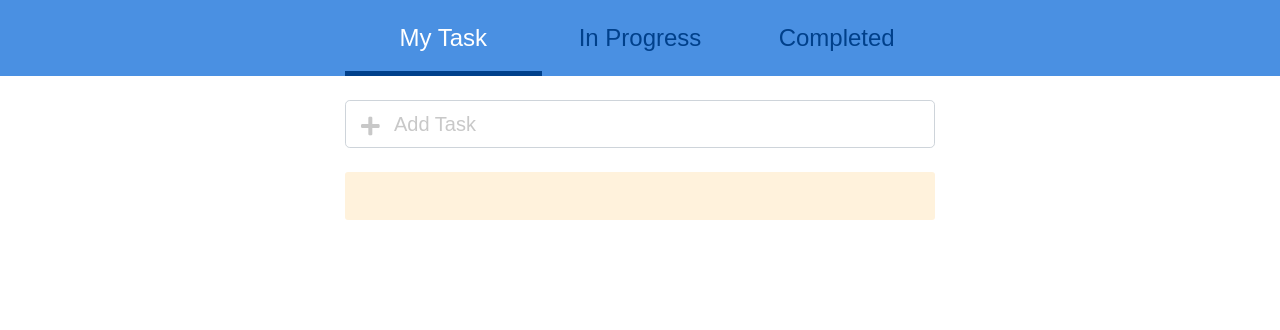
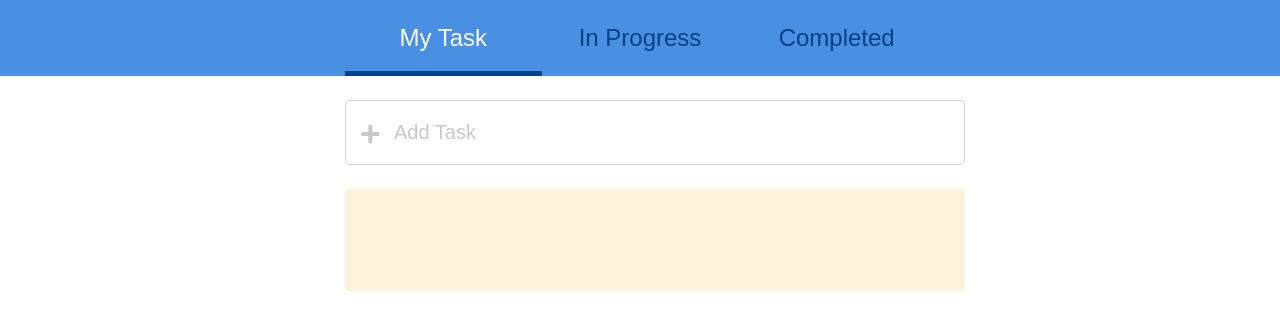
Before and after one commit to ajdfajdfl2003/f2e-practice-todolist, a Vue app: page / in a window 1280 px wide. Shown: the top 330 px of the page. Built offline with nearby package versions, Linux system fonts and the light colour scheme.

Commit message:
fix style

```diff
--- a/src/App.vue
+++ b/src/App.vue
@@ -7,13 +7,12 @@
         <a href="#">Completed</a>
       </div>
     </div>
-    <div class="container mt-4">
-      <div class="position-relative">
-        <i class="add-todo fas fa-plus fa-lg position-absolute" style="left: 1rem; top: 1.15rem"></i>
-        <input type="text" class="add-todo form-control form-control-lg pl-5" placeholder="Add Task"/>
+    <div class="container" style="padding-top: 1.5rem">
+      <div class="add-todo position-relative">
+        <i class="fas fa-plus fa-lg position-absolute" style="left: 1rem; top: 1.6rem"></i>
+        <input type="text" class="form-control form-control-lg pl-5" placeholder="Add Task"/>
       </div>
-
-      <div class="mt-4">
+      <div>
         <div class="todo-item">
           <div class="todo-header"></div>
         </div>
--- a/src/assets/components/_add-todo.scss
+++ b/src/assets/components/_add-todo.scss
@@ -1,8 +1,14 @@
 .add-todo {
   color: #C8C8C8;
+  padding-bottom: 1.5rem;
 
-  &::placeholder {
-    color: #C8C8C8;
-    text-align: left;
+  input {
+   width: 620px;
+   height: 65px;
+
+   &::placeholder {
+     color: #C8C8C8;
+     text-align: left;
+   }
   }
 }
--- a/src/assets/components/_todo-item.scss
+++ b/src/assets/components/_todo-item.scss
@@ -3,7 +3,9 @@
   flex-direction: column;
   background-color: $light-warning;
   border-radius: 3px;
-  padding: 24px;
+  width: 620px;
+  height: 102px;
+
   .todo-header {
     display: flex;
   }
--- a/src/assets/components/_todo-nav.scss
+++ b/src/assets/components/_todo-nav.scss
@@ -1,7 +1,7 @@
 .todo-nav {
   a {
     color: $darn-primary;
-    font-size: 24px;
+    font-size: 1.5rem;
     text-decoration: none;
     display: block;
     padding-top: 20px;
```
